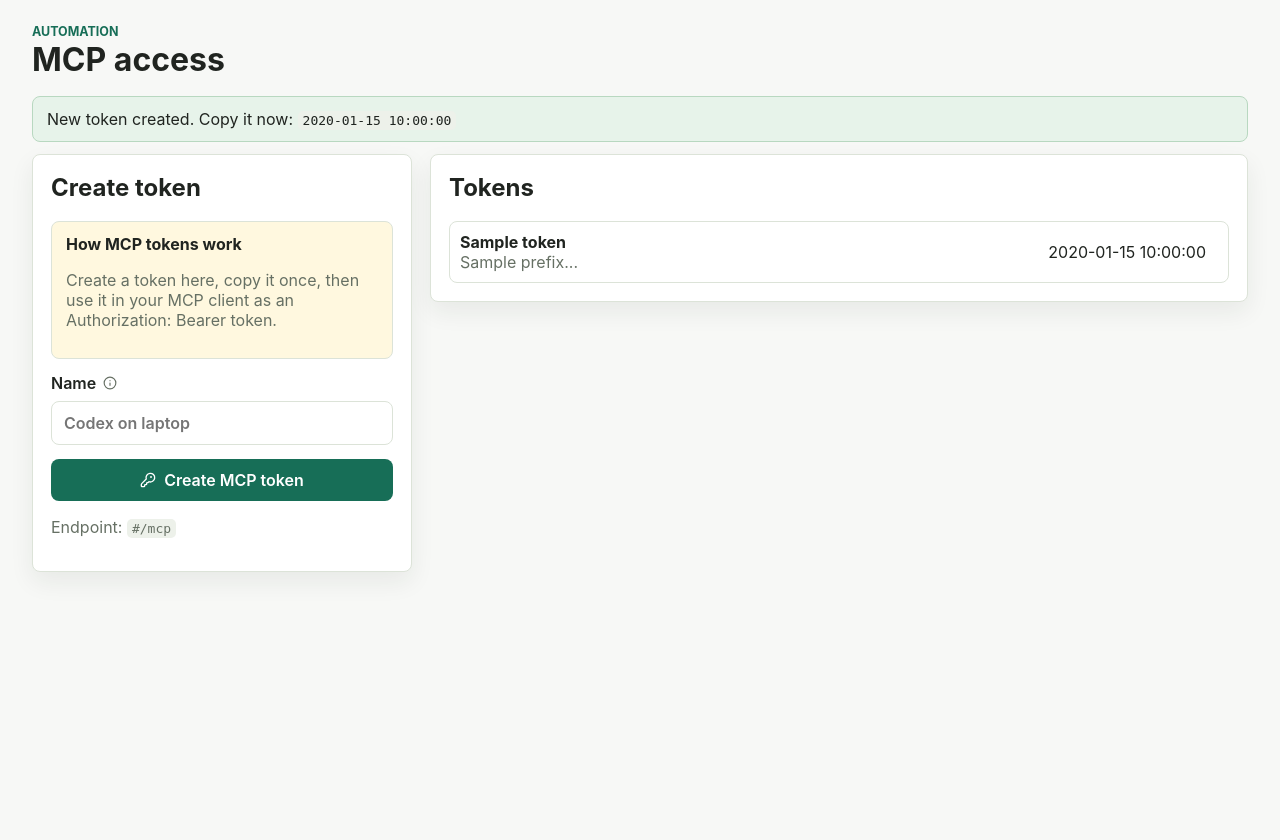
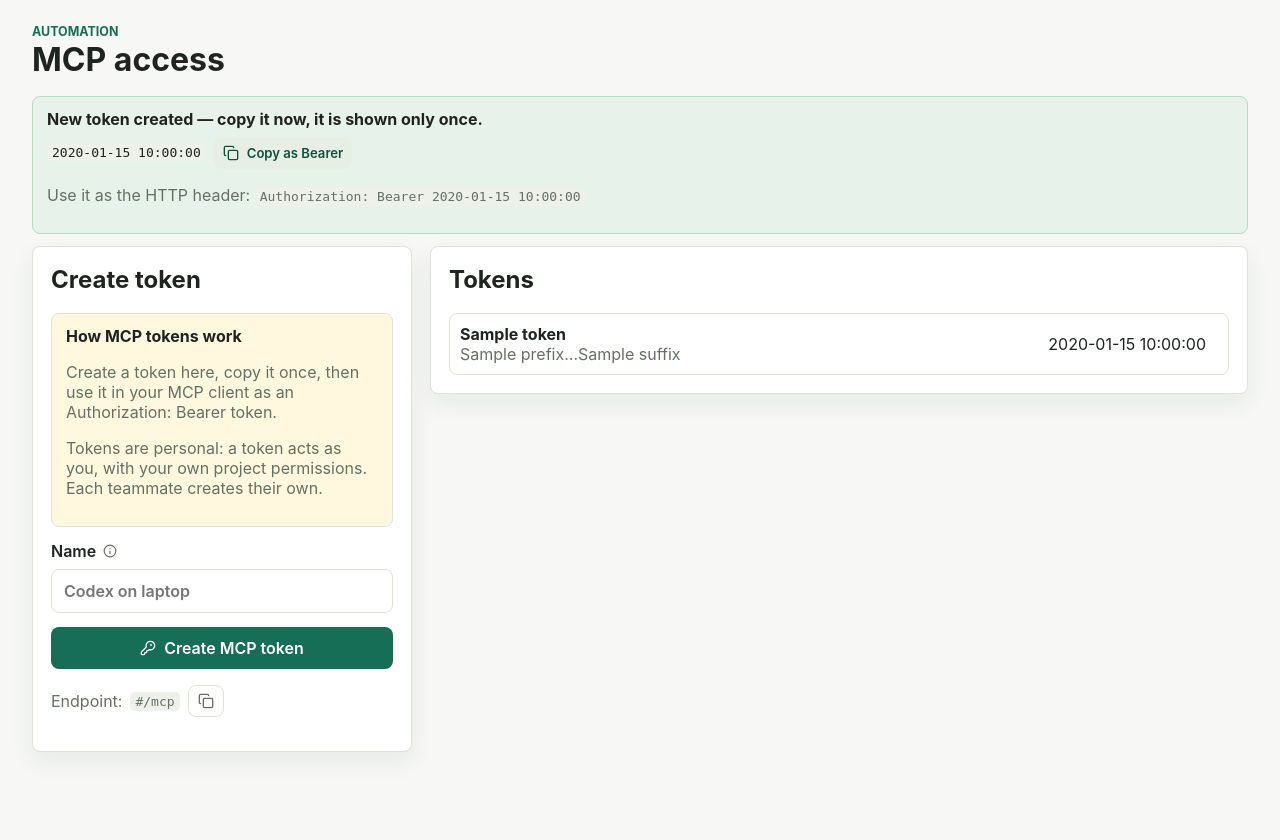
Before and after one commit to q121212/RoundTable, a FastAPI app: template app/templates/settings_mcp.html in a window 1280 px wide. Shown: the part 64-904 px from the top of the page. Before the commit the page ends 637 px from the top, so only its background shows below. Run offline with FastAPI, Linux system fonts and the light colour scheme; the template is opened without the code that fills it: most values are stand-ins (such as "Sample title", 1, 10 or a date in 2020).

Commit message:
Improve MCP token UX and JSON-RPC robustness
- Show tokens masked as prefix…suffix (new additive suffix column, idempotent migration).
- Created-token notice offers one-click 'Copy as Bearer' and shows the full Authorization header; endpoint has a copy button.
- Clarify in-UI that tokens are personal (act as the creating user).
- /mcp now treats JSON-RPC notifications (e.g. notifications/initialized) as no-response 202 and supports ping, which fixes common external MCP client handshakes.
- Tests for token prefix/suffix and the 202 notification path.

```diff
--- a/app/db.py
+++ b/app/db.py
@@ -220,6 +220,14 @@ def init_db() -> None:
                 ON notification_outbox(status, next_attempt_at);
             """
         )
+        # Additive, idempotent column migrations for existing databases.
+        _add_column_if_missing(conn, "mcp_tokens", "suffix", "TEXT")
+
+
+def _add_column_if_missing(conn: sqlite3.Connection, table: str, column: str, decl: str) -> None:
+    existing = [row["name"] for row in conn.execute("PRAGMA table_info(%s)" % table)]
+    if column not in existing:
+        conn.execute("ALTER TABLE %s ADD COLUMN %s %s" % (table, column, decl))
 
 
 def json_dumps(value: Any) -> str:
--- a/app/main.py
+++ b/app/main.py
@@ -7,7 +7,7 @@ from typing import Any, Dict, Optional
 from urllib.parse import urlencode
 
 from fastapi import FastAPI, HTTPException, Request, status
-from fastapi.responses import HTMLResponse, JSONResponse, RedirectResponse
+from fastapi.responses import HTMLResponse, JSONResponse, RedirectResponse, Response
 from fastapi.staticfiles import StaticFiles
 from fastapi.templating import Jinja2Templates
 
@@ -612,8 +612,12 @@ async def telegram_webhook(request: Request) -> JSONResponse:
 
 
 @app.post("/mcp")
-async def mcp_endpoint(request: Request) -> JSONResponse:
-    return JSONResponse(await handle_mcp(request))
+async def mcp_endpoint(request: Request) -> Response:
+    result = await handle_mcp(request)
+    if result is None:
+        # JSON-RPC notifications get an empty 202 (no response body).
+        return Response(status_code=status.HTTP_202_ACCEPTED)
+    return JSONResponse(result)
 
 
 def parse_optional_int(value: Any) -> Optional[int]:
--- a/app/static/app.js
+++ b/app/static/app.js
@@ -64,10 +64,14 @@
       "login.github_missing": "GitHub OAuth is not configured yet.",
       "login.local": "Use temporary local login",
       "login.title": "Welcome to RoundTable",
+      "mcp.auth_header": "Use it as the HTTP header",
+      "mcp.copy_bearer": "Copy as Bearer",
+      "mcp.copy_endpoint": "Copy endpoint",
       "mcp.create": "Create token",
       "mcp.create_token": "Create MCP token",
-      "mcp.created": "New token created. Copy it now:",
+      "mcp.created": "New token created — copy it now, it is shown only once.",
       "mcp.endpoint": "Endpoint:",
+      "mcp.personal_note": "Tokens are personal: a token acts as you, with your own project permissions. Each teammate creates their own.",
       "mcp.empty": "No tokens yet.",
       "mcp.eyebrow": "Automation",
       "mcp.how_copy": "Create a token here, copy it once, then use it in your MCP client as an Authorization: Bearer token.",
@@ -226,10 +230,14 @@
       "login.github_missing": "GitHub OAuth пока не настроен.",
       "login.local": "Войти временно локально",
       "login.title": "Добро пожаловать в RoundTable",
+      "mcp.auth_header": "Используйте как HTTP-заголовок",
+      "mcp.copy_bearer": "Скопировать как Bearer",
+      "mcp.copy_endpoint": "Скопировать endpoint",
       "mcp.create": "Создать токен",
       "mcp.create_token": "Создать MCP токен",
-      "mcp.created": "Новый токен создан. Скопируйте его сейчас:",
+      "mcp.created": "Новый токен создан — скопируйте сейчас, он показывается только один раз.",
       "mcp.endpoint": "Endpoint:",
+      "mcp.personal_note": "Токены персональные: токен действует от вашего имени с вашими правами в проектах. Каждый создаёт свой.",
       "mcp.empty": "Токенов пока нет.",
       "mcp.eyebrow": "Автоматизация",
       "mcp.how_copy": "Создайте токен здесь, скопируйте его один раз, затем используйте в MCP-клиенте как Authorization: Bearer токен.",
--- a/app/static/styles.css
+++ b/app/static/styles.css
@@ -1828,3 +1828,23 @@ a.ticket-key:hover {
   background: var(--green);
   color: #fff;
 }
+
+.copy-field {
+  display: flex;
+  align-items: center;
+  flex-wrap: wrap;
+  gap: 8px;
+}
+
+.copy-field code {
+  overflow-wrap: anywhere;
+}
+
+.notice .copy-field {
+  margin: 8px 0;
+}
+
+button.is-copied {
+  background: var(--green);
+  color: #fff;
+}
--- a/app/store.py
+++ b/app/store.py
@@ -1052,12 +1052,12 @@ def create_mcp_token(user: Dict[str, Any], name: str) -> Dict[str, str]:
     with get_conn() as conn:
         conn.execute(
             """
-            INSERT INTO mcp_tokens (user_id, name, token_hash, prefix, created_at)
-            VALUES (?, ?, ?, ?, ?)
+            INSERT INTO mcp_tokens (user_id, name, token_hash, prefix, suffix, created_at)
+            VALUES (?, ?, ?, ?, ?, ?)
             """,
-            (user["id"], clean_name, hash_token(token), token[:10], now),
+            (user["id"], clean_name, hash_token(token), token[:10], token[-4:], now),
         )
-    return {"token": token, "prefix": token[:10], "name": clean_name}
+    return {"token": token, "prefix": token[:10], "suffix": token[-4:], "name": clean_name}
 
 
 def list_mcp_tokens(user_id: int) -> List[Dict[str, Any]]:
@@ -1065,7 +1065,7 @@ def list_mcp_tokens(user_id: int) -> List[Dict[str, Any]]:
         return rows_to_dicts(
             conn.execute(
                 """
-                SELECT id, name, prefix, last_used_at, revoked_at, created_at
+                SELECT id, name, prefix, suffix, last_used_at, revoked_at, created_at
                 FROM mcp_tokens
                 WHERE user_id = ?
                 ORDER BY created_at DESC
--- a/app/templates/settings_mcp.html
+++ b/app/templates/settings_mcp.html
@@ -10,7 +10,12 @@
 
 {% if created_token %}
   <div class="notice success">
-    <span data-i18n="mcp.created">New token created. Copy it now:</span> <code>{{ created_token }}</code>
+    <strong data-i18n="mcp.created">New token created — copy it now, it is shown only once.</strong>
+    <div class="copy-field">
+      <code>{{ created_token }}</code>
+      <button class="secondary tiny" type="button" data-copy-text="Bearer {{ created_token }}" data-icon="copy" data-i18n="mcp.copy_bearer">Copy as Bearer</button>
+    </div>
+    <p class="muted"><span data-i18n="mcp.auth_header">Use it as the HTTP header</span>: <code>Authorization: Bearer {{ created_token }}</code></p>
   </div>
 {% endif %}
 
@@ -20,6 +25,7 @@
     <div class="notice">
       <strong data-i18n="mcp.how_title">How MCP tokens work</strong>
       <p class="muted" data-i18n="mcp.how_copy">Create a token here, copy it once, then use it in your MCP client as an Authorization: Bearer token.</p>
+      <p class="muted" data-i18n="mcp.personal_note">Tokens are personal: a token acts as you, with your own project permissions. Each teammate creates their own.</p>
     </div>
     <form class="stacked-form" method="post" action="/settings/mcp/tokens">
       <input type="hidden" name="csrf_token" value="{{ user.csrf_token }}">
@@ -32,14 +38,17 @@
       </label>
       <button class="primary" type="submit" data-icon="key-round" data-i18n="mcp.create_token">Create MCP token</button>
     </form>
-    <p class="muted"><span data-i18n="mcp.endpoint">Endpoint:</span> <code>{{ base_url }}/mcp</code></p>
+    <p class="muted copy-field">
+      <span data-i18n="mcp.endpoint">Endpoint:</span> <code>{{ base_url }}/mcp</code>
+      <button class="ghost tiny" type="button" data-copy-text="{{ base_url }}/mcp" data-icon="copy" aria-label="Copy endpoint" data-i18n-aria="mcp.copy_endpoint"></button>
+    </p>
   </div>
   <div class="panel">
     <h2 data-i18n="mcp.tokens">Tokens</h2>
     <div class="table-list">
       {% for token in tokens %}
         <div class="table-row">
-          <span><strong>{{ token.name }}</strong><br><span class="muted">{{ token.prefix }}...</span></span>
+          <span><strong>{{ token.name }}</strong><br><span class="muted">{{ token.prefix }}…{{ token.suffix or "" }}</span></span>
           <span>{{ token.revoked_at or token.last_used_at or "never used" }}</span>
           {% if not token.revoked_at %}
             <form method="post" action="/settings/mcp/tokens/{{ token.id }}/revoke">
```
Also changed, not shown: app/mcp_server.py (+9 -3 lines), tests/test_github_and_mcp.py (+22 -0 lines).
